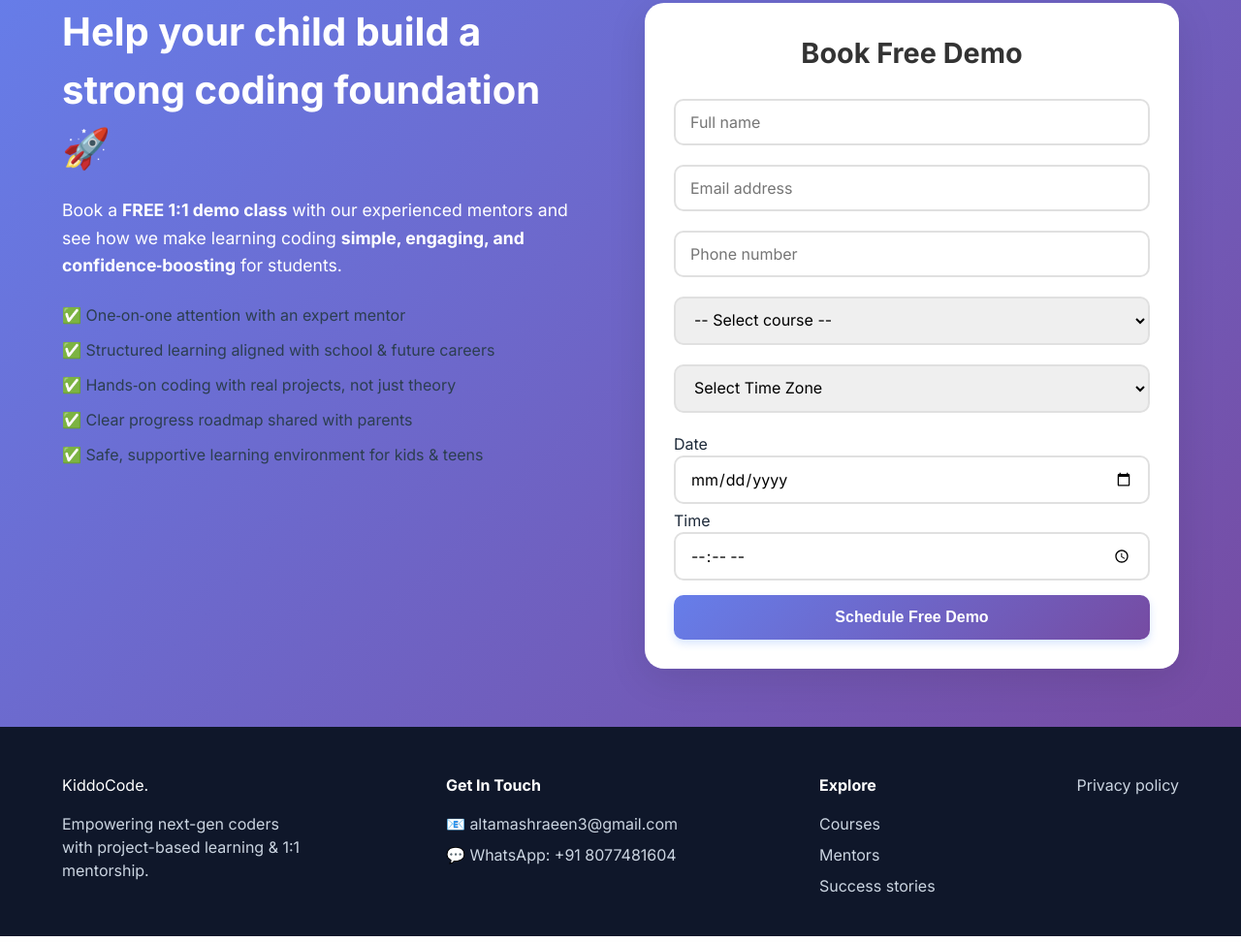
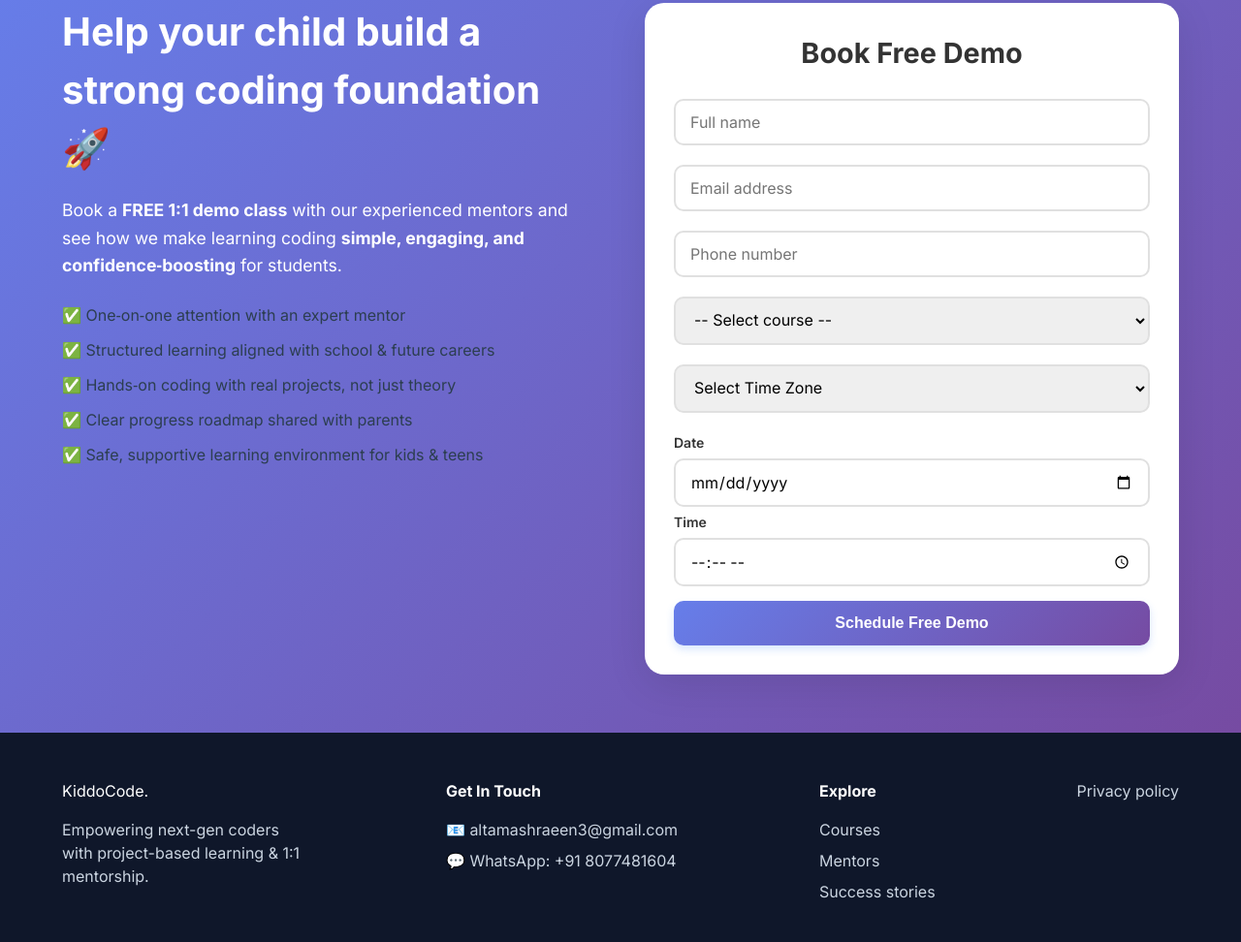
Before and after one commit to Call-Me-Altu/KiddoCode, a plain HTML site: page FrontEnd/index.html in a window 1280 px wide. Shown: the part 2999-3971 px from the top of the page at 97% size. Drawn offline with Linux system fonts and the light colour scheme.

Commit message:
Add styles for form group labels

```diff
--- a/FrontEnd/style.css
+++ b/FrontEnd/style.css
@@ -1444,3 +1444,11 @@ img {
         height: 45px;
     }
 }
+
+.form-group label {
+    display: block;
+    margin-bottom: 6px;
+    font-size: 14px;
+    font-weight: 600;
+    color: #333;
+}
```
